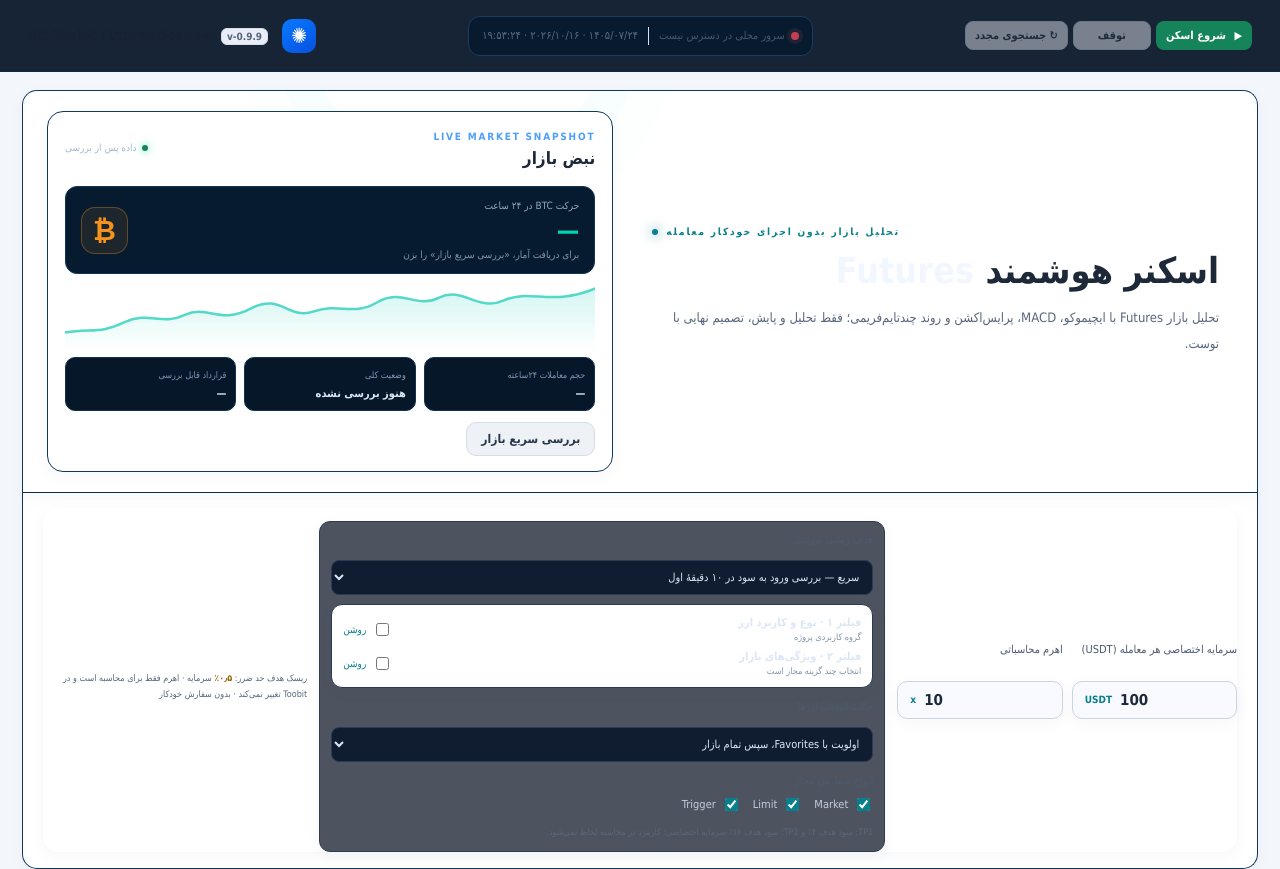
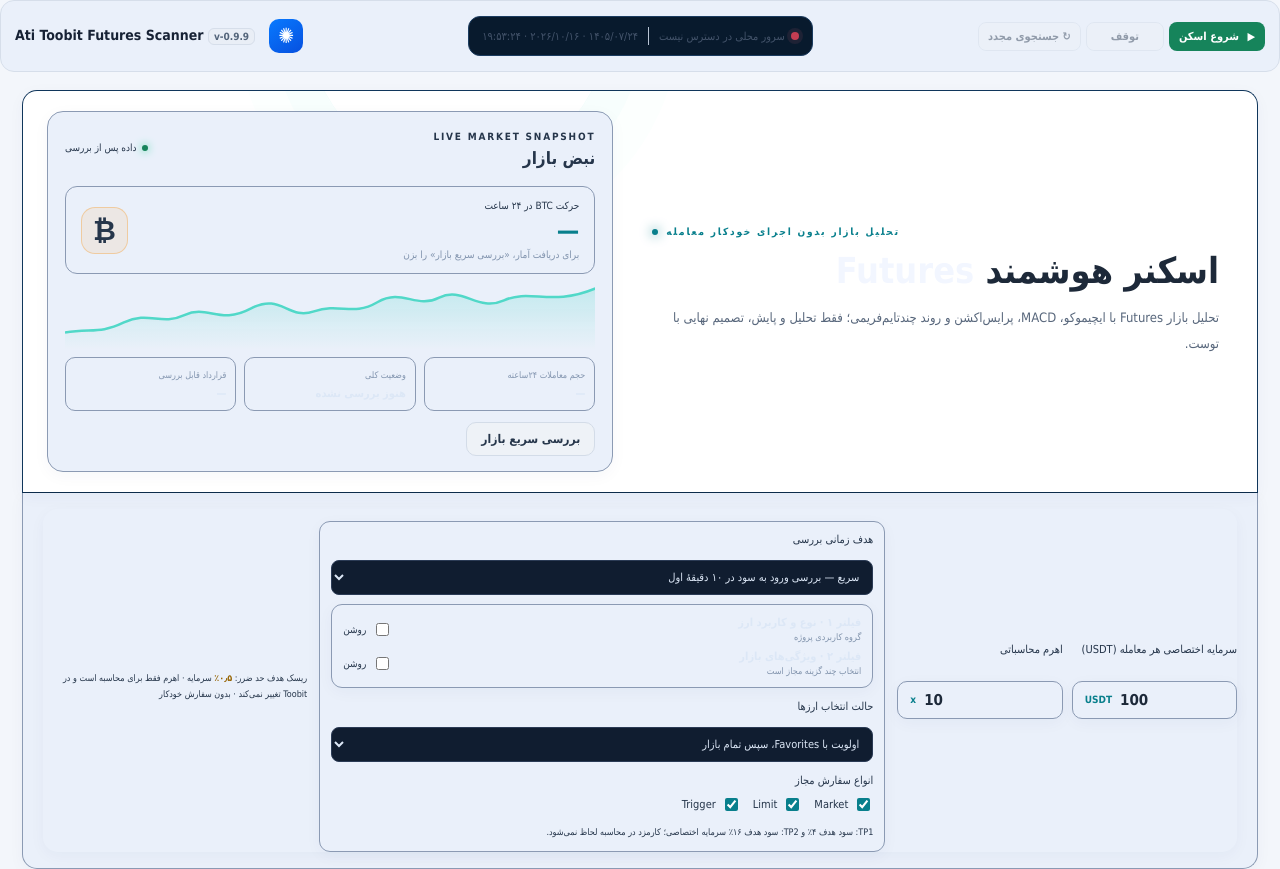
Before and after one commit to atefshamsi/AtiScannerbot, a website: page public/index.html in a window 1280 px wide. Shown: the top 869 px of the page. Drawn offline with Linux system fonts and the light colour scheme; no server answers.

Commit message:
Release desktop scanner v-0.9.9: improve contrast and restart scan safely

```diff
--- a/public/style.css
+++ b/public/style.css
@@ -70,7 +70,7 @@
 .hero{grid-template-columns:minmax(0,1.05fr) minmax(0,1fr);gap:25px;padding:20px 24px;border-radius:15px 15px 0 0;border-bottom-color:#0b2b4a}
 .hero-copy{grid-column:1;grid-row:1;padding:10px 14px;text-align:right}.hero-market{grid-column:2;grid-row:1;padding:15px 17px;border-color:#12375b;background:linear-gradient(145deg,#061a30,#041326)}
 .hero-copy h1{font-size:clamp(27px,2.8vw,38px);margin:9px 0}.hero-copy h1 span{color:#f2f6ff}.hero-copy p{font-size:13px;line-height:2}
-.hero-actions{background:transparent}.btc-feature{background:#071b30;border-color:#12365a}.btc-feature strong{color:#00d7b0}.market-mini-stats>div{background:#06172a;border-color:#123252}.market-review-btn{width:auto!important;max-width:230px}.controls-panel{margin:0 0 14px;padding:16px 20px;border-radius:0 0 15px 15px;border-top:0;background:linear-gradient(145deg,#06172a,#041326)}
+.hero-actions{background:transparent}.btc-feature{background:#eaf0fa;border-color:#8b9ab3}.btc-feature strong{color:#00d7b0}.market-mini-stats>div{background:#06172a;border-color:#123252}.market-review-btn{width:auto!important;max-width:230px}.controls-panel{margin:0 0 14px;padding:16px 20px;border-radius:0 0 15px 15px;border-top:0;background:linear-gradient(145deg,#06172a,#041326)}
 .controls-heading{display:none}.controls-panel .hero-actions{grid-template-columns:minmax(160px,.9fr) minmax(230px,1.5fr) minmax(140px,.7fr);gap:12px;align-items:center}
 .controls-panel .capital-fields{grid-template-columns:1fr 1fr;gap:9px}.controls-panel .capital-fields .field-label{min-height:30px}.controls-panel .capital-row input{font-size:15px;padding:9px 0}.controls-panel .settings-panel{padding:11px;border-radius:11px}.controls-panel .filter-panel{gap:8px;margin-top:9px}.controls-panel .filter-options{max-height:130px}.controls-panel .button-row{align-self:center;flex-direction:column;gap:8px}.controls-panel .button-row .btn{min-height:42px;width:100%;font-size:13px}.controls-panel .micro-note{font-size:9px}
 .stats-grid{display:none}.scan-progress{padding:18px 20px;margin-bottom:22px;border-color:#123a63}.progress-track{height:9px;background:#122e50}.progress-bar{background:linear-gradient(90deg,#0768ff,#00d5b0)}
@@ -79,7 +79,7 @@
 @media(max-width:850px){.app-shell{padding:0 12px 14px}.topbar{margin:0 -12px 14px;padding:12px 14px}.hero{grid-template-columns:1fr;padding:16px}.hero-copy{grid-column:1;grid-row:1}.hero-market{grid-column:1;grid-row:2}.controls-panel{padding:13px;border-top:1px solid #10365b;border-radius:14px;margin-top:12px}.controls-panel .hero-actions{grid-template-columns:1fr}.controls-panel .settings-panel{grid-column:auto}.controls-panel .capital-fields{grid-template-columns:1fr 1fr}.controls-panel .button-row{flex-direction:row}.controls-panel .button-row .btn{flex:1}.stats-grid{display:grid}}
 
 
-/* v-0.9.8 desktop light theme and compact one-line header */
+/* v-0.9.9 desktop light theme and compact one-line header */
 :root{color-scheme:light;--bg:#f3f6fb;--panel:#ffffff;--panel2:#f8faff;--line:#d9e1ec;--muted:#58677c;--text:#1d2939;--cyan:#087f8c;--blue:#4263c7;--green:#16845b;--red:#c43d52;--amber:#956300}
 body{background:#f3f6fb;color:var(--text)}
 .panel,.stat-card,.signal-card,.hero-actions,.capital-row,.filter-panel,.settings-panel,.empty-state,.hero-market,.info-panel{background:#fff;color:var(--text);box-shadow:0 4px 16px #263b5b0a}
@@ -134,3 +134,24 @@
 .symbol-actions .btn-recheck{min-width:27px;height:27px;padding:0 6px!important;display:inline-grid;place-items:center;font-size:16px!important;border-radius:7px}
 .signal-card-foot{justify-content:flex-end}
 @media(max-width:1100px){.signal-grid{grid-template-columns:repeat(3,minmax(0,1fr))}}
+
+
+/* v-0.9.9: readable light surfaces, compact signal controls */
+.topbar{background:#eaf0fa;color:#172235;border:1px solid #d6deea;border-radius:14px;padding:10px 14px}
+.topbar .brand-title{color:#172235!important}
+.topbar .brand-subtitle,.topbar .top-status,.topbar .tiny{color:#43536a!important}
+.topbar .divider-v{background:#b8c4d4}
+.btc-feature,.hero-market{color:#172235!important;background:#eaf0fa!important;border-color:#8b9ab3!important}
+.btc-feature *, .hero-market *{color:#26364b}
+.btc-feature strong{color:#087f8c!important}
+.market-mini-stats>div{background:#eaf0fa!important;border-color:#8b9ab3!important;color:#172235!important}
+.controls-panel{background:#eaf0fa!important;border-color:#8b9ab3!important}
+.controls-panel .settings-panel,.controls-panel .filter-panel,.controls-panel .capital-row{background:#eaf0fa!important;border-color:#8b9ab3!important;color:#172235!important}
+.controls-panel .field-label,.controls-panel .micro-note,.controls-panel label{color:#26364b}
+.symbol-actions{display:flex;align-items:center;gap:5px;flex-wrap:nowrap;justify-content:flex-start;min-width:0}
+.symbol-actions .btn-recheck,.pin-control-top{width:27px;min-width:27px;height:27px;box-sizing:border-box}
+.symbol-actions .btn-recheck{padding:0!important}
+.score-badge{font-size:10px;line-height:1.2;white-space:nowrap;padding:4px 5px;flex:0 0 auto}
+.signal-card.pinned .signal-card-foot{display:none}
+.signal-card-head{min-width:0}
+@media(max-width:650px){.symbol-actions{gap:3px}.score-badge{font-size:9px;padding:3px 4px}.topbar{padding:9px 10px}}
```
